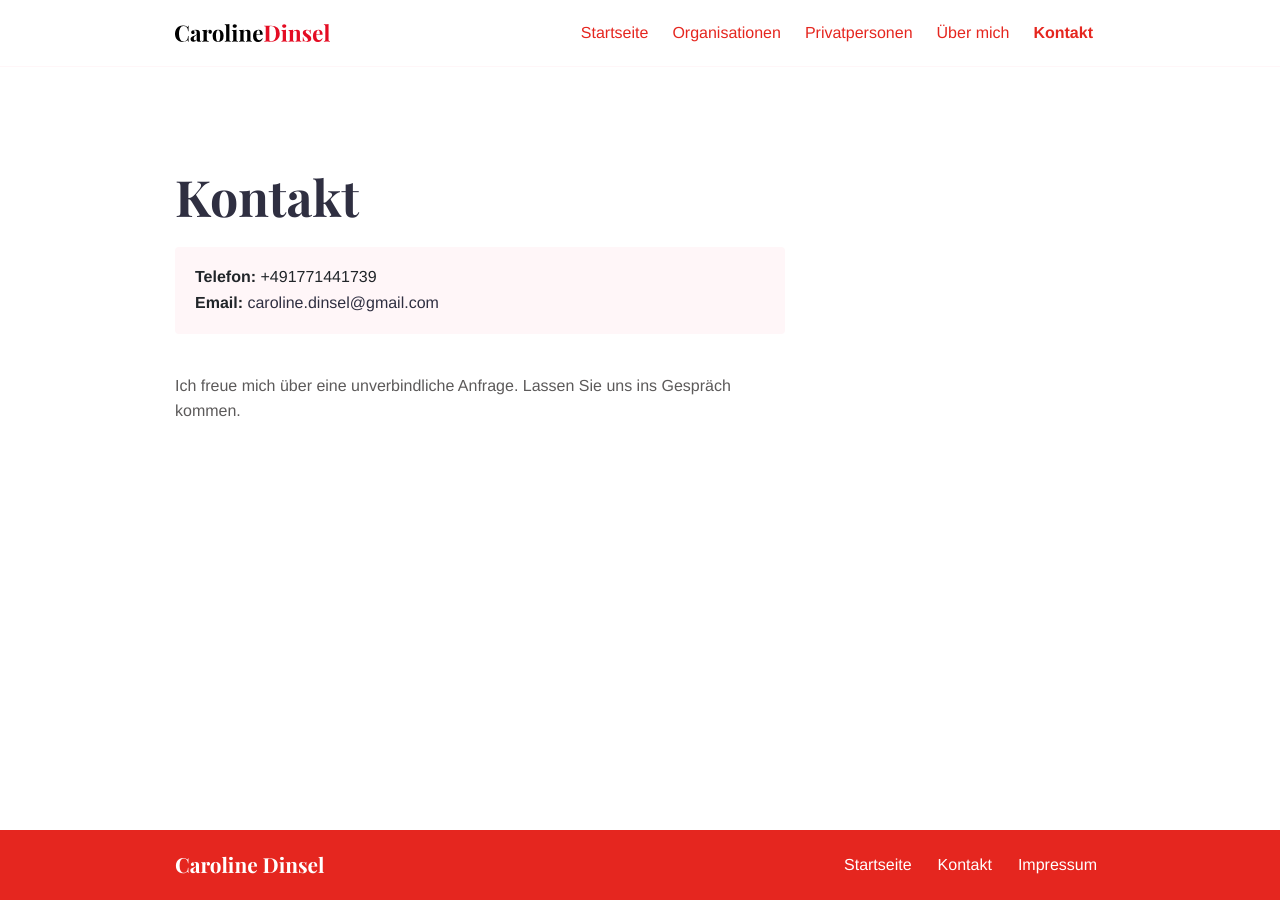
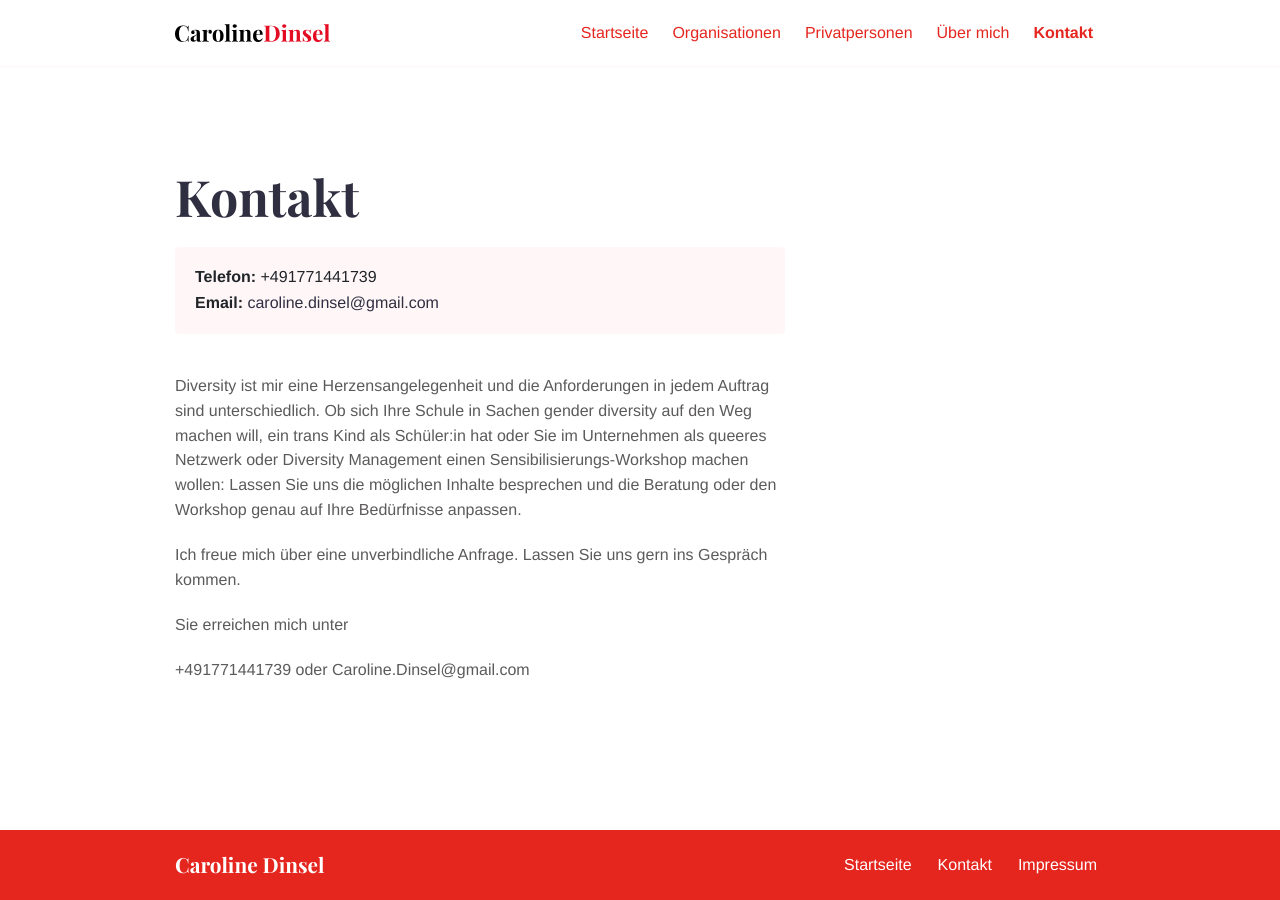
Before and after one commit to caro-dinsel/website, a Jekyll site: the page built from kontakt.md, in a window 1280 px wide. Built offline with Jekyll 4.4.1, drawn with Linux system fonts in a browser that asks for light colours.

Commit message:
Update kontakt.md

```diff
--- a/kontakt.md
+++ b/kontakt.md
@@ -4,7 +4,15 @@ layout: contact
 description: Kontakt
 ---
 
-Ich freue mich über eine unverbindliche Anfrage. Lassen Sie uns ins Gespräch kommen.
+Diversity ist mir eine Herzensangelegenheit und die Anforderungen in jedem Auftrag sind unterschiedlich.
+Ob sich Ihre Schule in Sachen gender diversity auf den Weg machen will, ein trans Kind als Schüler:in hat oder Sie im Unternehmen als queeres Netzwerk oder Diversity Management einen Sensibilisierungs-Workshop machen wollen: Lassen Sie uns die möglichen Inhalte besprechen und die Beratung oder den Workshop genau auf Ihre Bedürfnisse anpassen.
+
+
+Ich freue mich über eine unverbindliche Anfrage. Lassen Sie uns gern ins Gespräch kommen.
+
+Sie erreichen mich unter
+
++491771441739 oder Caroline.Dinsel@gmail.com
 
 
 
```
